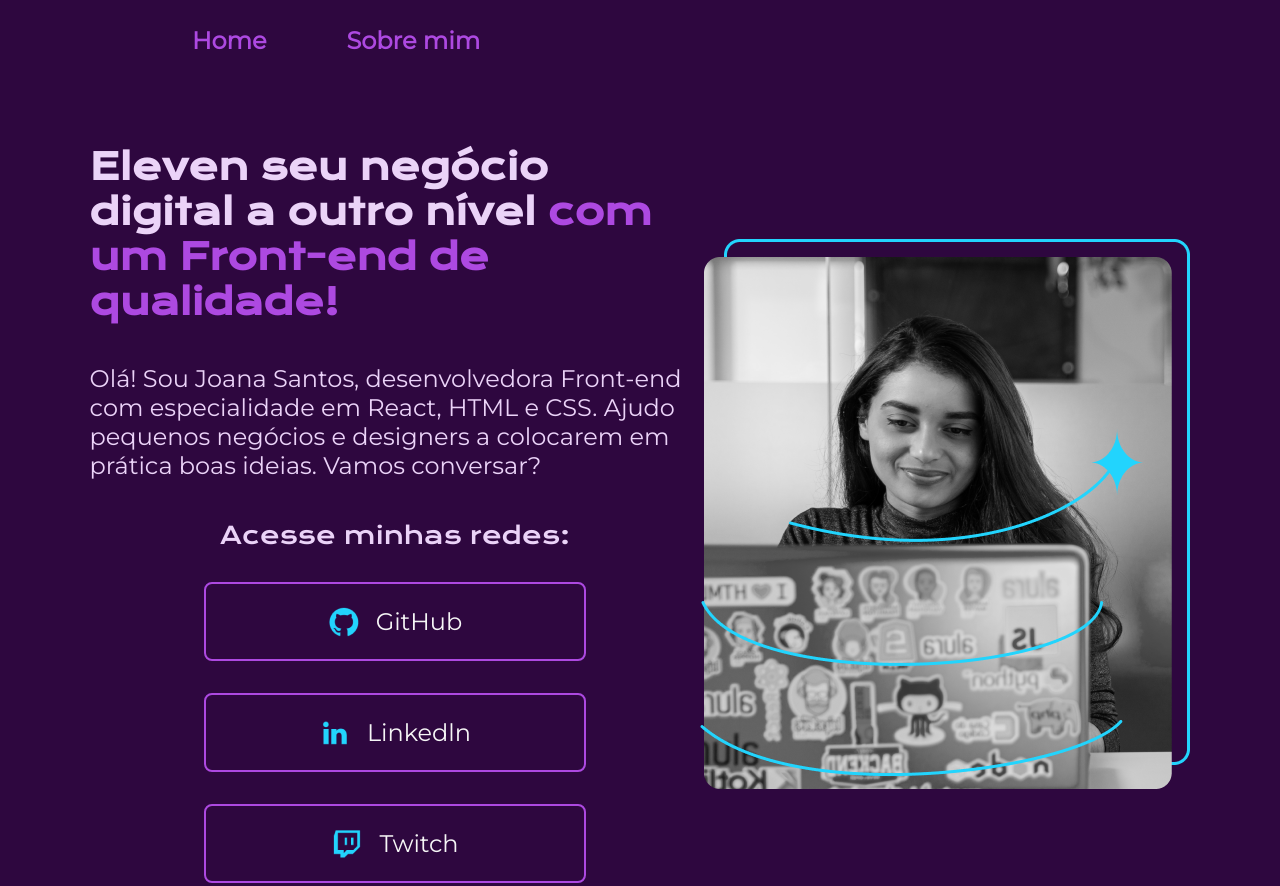
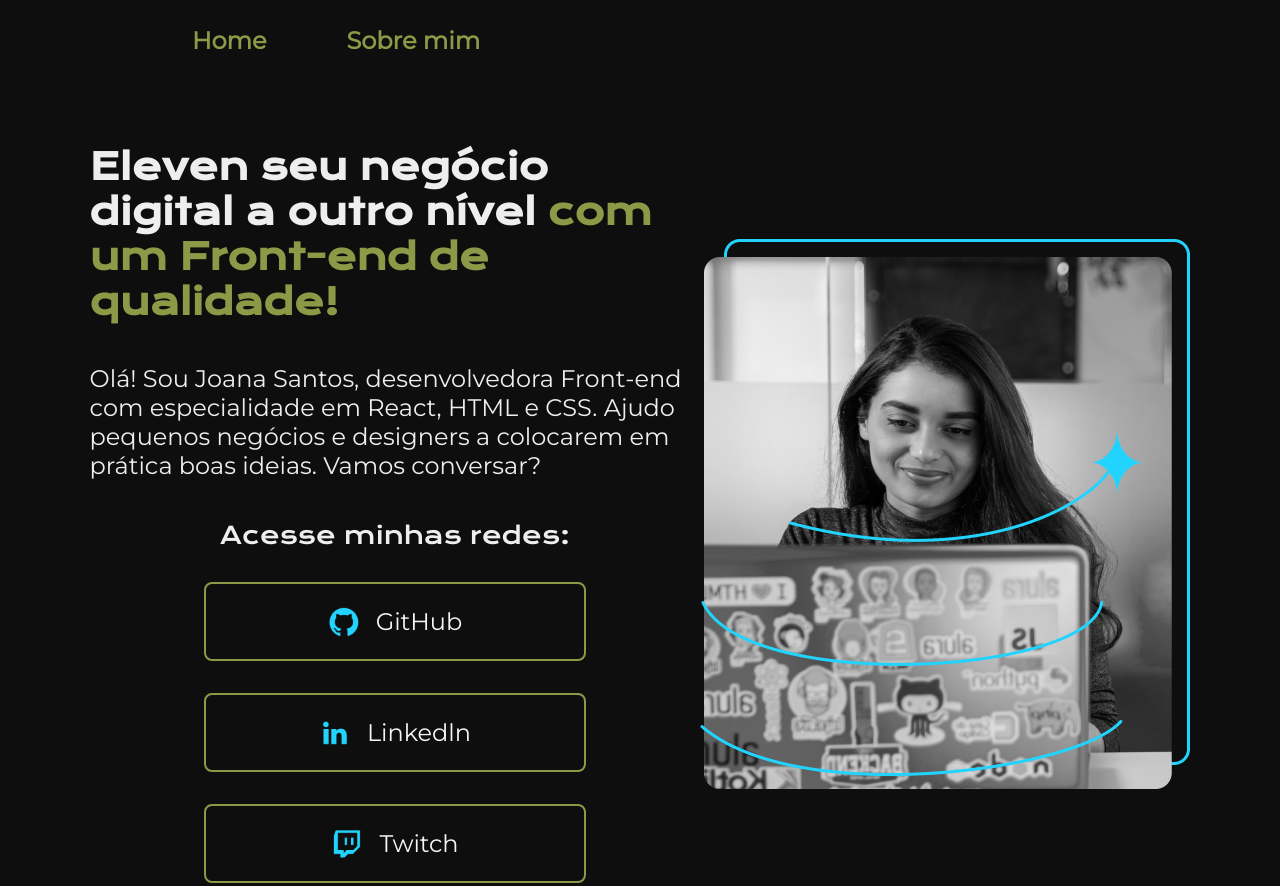
Before and after one commit to Marcos-Sobral/alura_portifolio, a plain HTML site: page index.html in a window 1280 px wide. Shown: the top 886 px of the page. Drawn offline with nearby package versions, Linux system fonts and the light colour scheme.

Commit message:
💄 feat: variaveis de css tema GREEN

```diff
--- a/styles/style.css
+++ b/styles/style.css
@@ -2,10 +2,10 @@
 @import url('https://fonts.googleapis.com/css2?family=Montserrat&display=swap');
 
 :root{
-    --cor-primaria: #2E073F ;
-    --cor-segundaria:#EBD3F8;
-    --cor-terciaria:#AD49E1;
-    --cor-hover: #7A1CAC;
+    --cor-primaria: #0F0E0E ;
+    --cor-segundaria:#EEEEEE;
+    --cor-terciaria:#8B9A46;
+    --cor-hover: #541212;
 
     --fonte-primaria: "Krona One", sans-serif;;
     --fonte-secundaria:"Montserrat", sans-serif;
```
